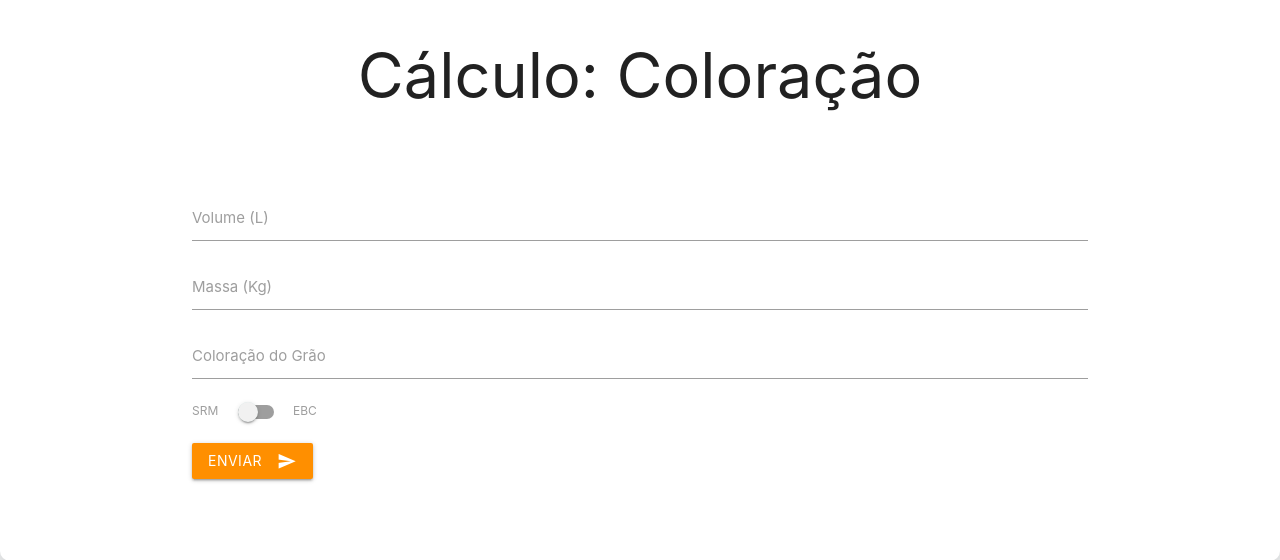
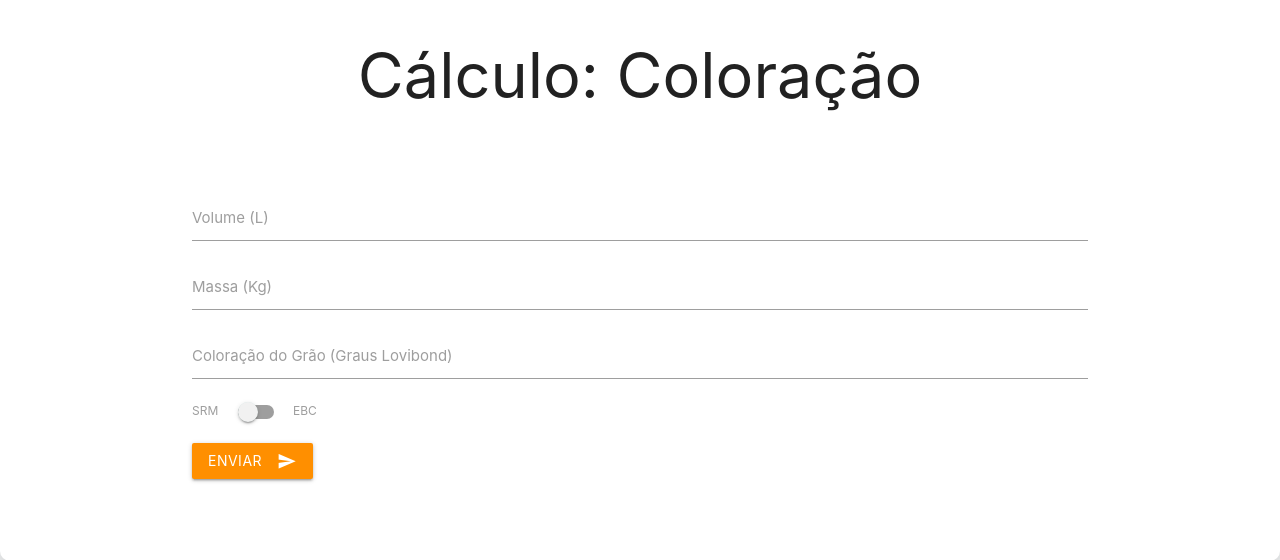
Before and after one commit to iAndreas/Bauenbier, a PHP site: page /calculo_COR.php in a window 1280 px wide. Shown: the part 65-625 px from the top of the page. Run offline with PHP 8.4, Linux system fonts and the light colour scheme; some libraries are stand-ins or nearby versions; some web fonts are replaced.

Commit message:
pagina cor
add descrição

```diff
--- a/calculo_COR.php
+++ b/calculo_COR.php
@@ -85,7 +85,7 @@ if ($volume_em_litros!='' && $kgramas!='' && $cor_grao!='') {
                   <input type="number" step=".001" name="kgramas" id="kgramas" value="<?php echo $kgramas; ?>"><br/>
                 </div>
                 <div class="input-field">
-                  <label for="cor_grao">Coloração do Grão</label>
+                  <label for="cor_grao">Coloração do Grão (Graus Lovibond)</label>
                   <input type="number" step=".01" name="cor_grao" id="cor_grao" value="<?php echo $cor_grao; ?>"><br/>
                 </div>
                 <!-- Switch -->
```
